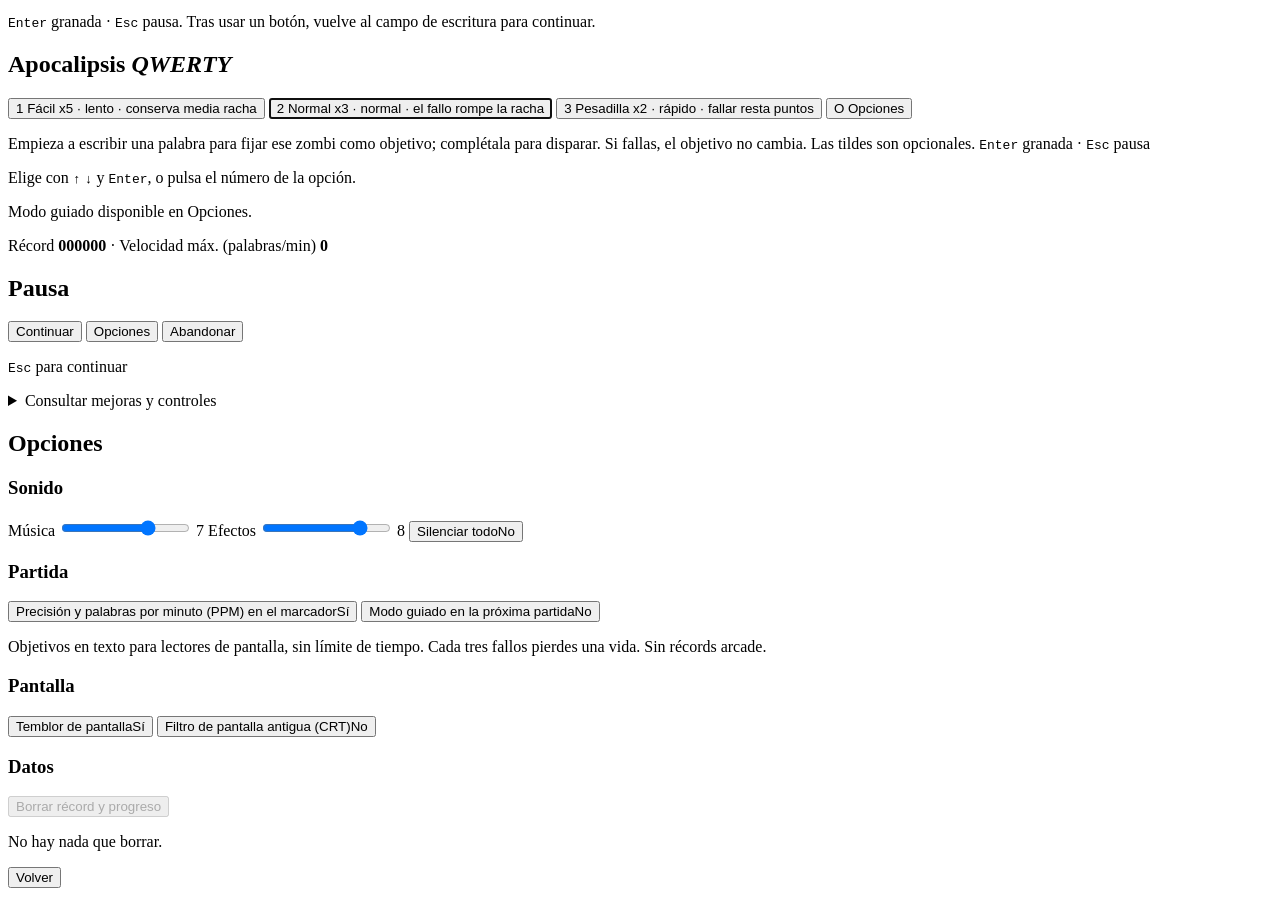
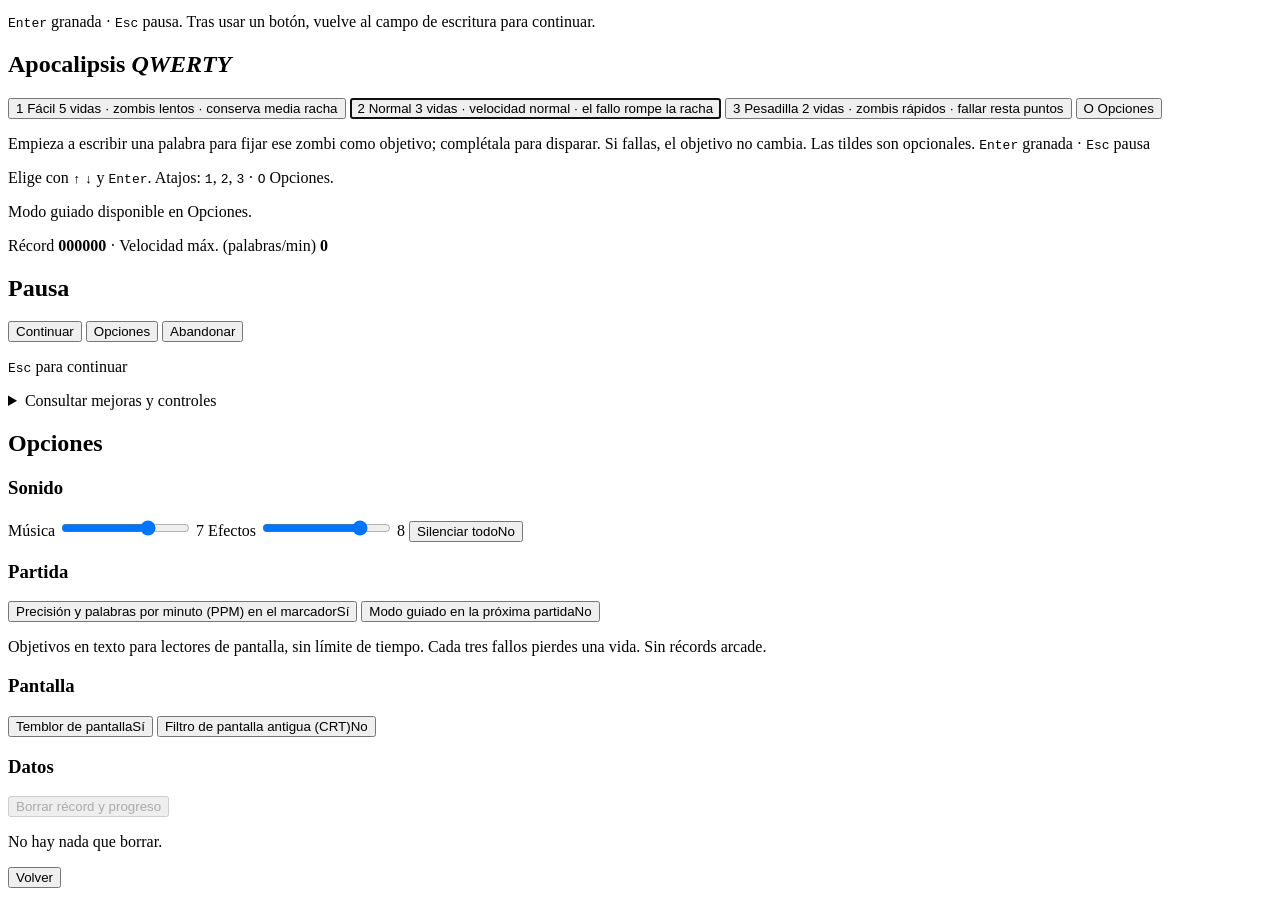
Before and after one commit to PabloViniegra/mechanical-game, a website with bundled scripts: page index.html in a window 1280 px wide. Shown: the part 1123-2021 px from the top of the page. Built offline with nearby package versions, Linux system fonts and the light colour scheme.

Commit message:
docs(ui): clarify difficulty shortcuts

```diff
--- a/index.html
+++ b/index.html
@@ -100,17 +100,17 @@
           <button type="button" class="item" data-diff="facil">
             <span class="item-key" aria-hidden="true">1</span>
             <span class="item-name"></span>
-            <span class="item-meta"><i class="heart" aria-hidden="true"></i>x5 · lento · conserva media racha</span>
+            <span class="item-meta"><i class="heart" aria-hidden="true"></i>5 vidas · zombis lentos · conserva media racha</span>
           </button>
           <button type="button" class="item" data-diff="normal" data-autofocus>
             <span class="item-key" aria-hidden="true">2</span>
             <span class="item-name"></span>
-            <span class="item-meta"><i class="heart" aria-hidden="true"></i>x3 · normal · el fallo rompe la racha</span>
+            <span class="item-meta"><i class="heart" aria-hidden="true"></i>3 vidas · velocidad normal · el fallo rompe la racha</span>
           </button>
           <button type="button" class="item danger" data-diff="pesadilla">
             <span class="item-key" aria-hidden="true">3</span>
             <span class="item-name"></span>
-            <span class="item-meta"><i class="heart" aria-hidden="true"></i>x2 · rápido · fallar resta puntos</span>
+            <span class="item-meta"><i class="heart" aria-hidden="true"></i>2 vidas · zombis rápidos · fallar resta puntos</span>
           </button>
           <button type="button" class="item" data-open-options>
             <span class="item-key" aria-hidden="true">O</span>
@@ -122,7 +122,7 @@
           Empieza a escribir una palabra para fijar ese zombi como objetivo; complétala para disparar. Si fallas, el objetivo no cambia. Las tildes son opcionales.
           <kbd>Enter</kbd> granada · <kbd>Esc</kbd> pausa
         </p>
-        <p class="hint">Elige con <kbd>↑</kbd> <kbd>↓</kbd> y <kbd>Enter</kbd>, o pulsa el número de la opción.</p>
+        <p class="hint">Elige con <kbd>↑</kbd> <kbd>↓</kbd> y <kbd>Enter</kbd>. Atajos: <kbd>1</kbd>, <kbd>2</kbd>, <kbd>3</kbd> · <kbd>O</kbd> Opciones.</p>
         <p class="hint" id="mode-description">Modo guiado disponible en Opciones.</p>
         <p class="record">Récord <strong id="record">000000</strong><span id="best-wpm-wrap" class="hidden"> · Velocidad máx. (palabras/min) <strong id="best-wpm">0</strong></span></p>
       </div>
```
